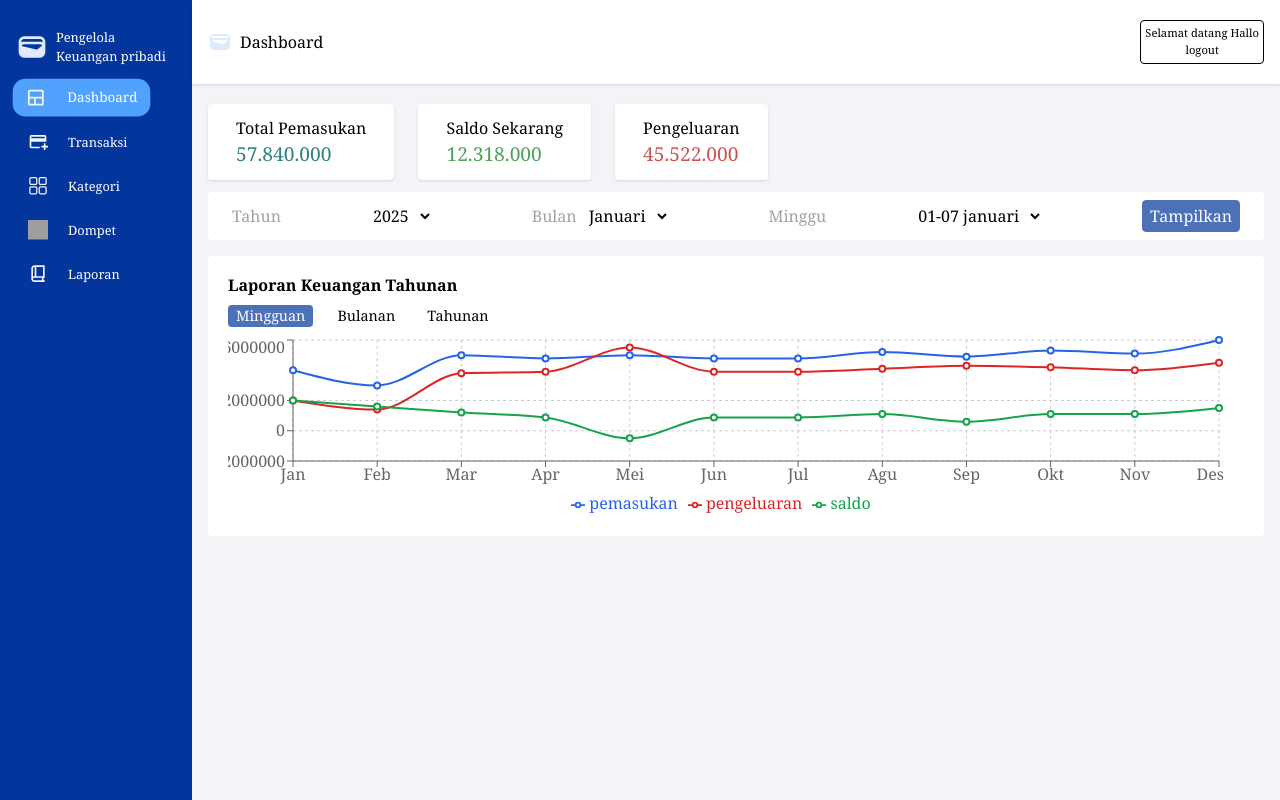
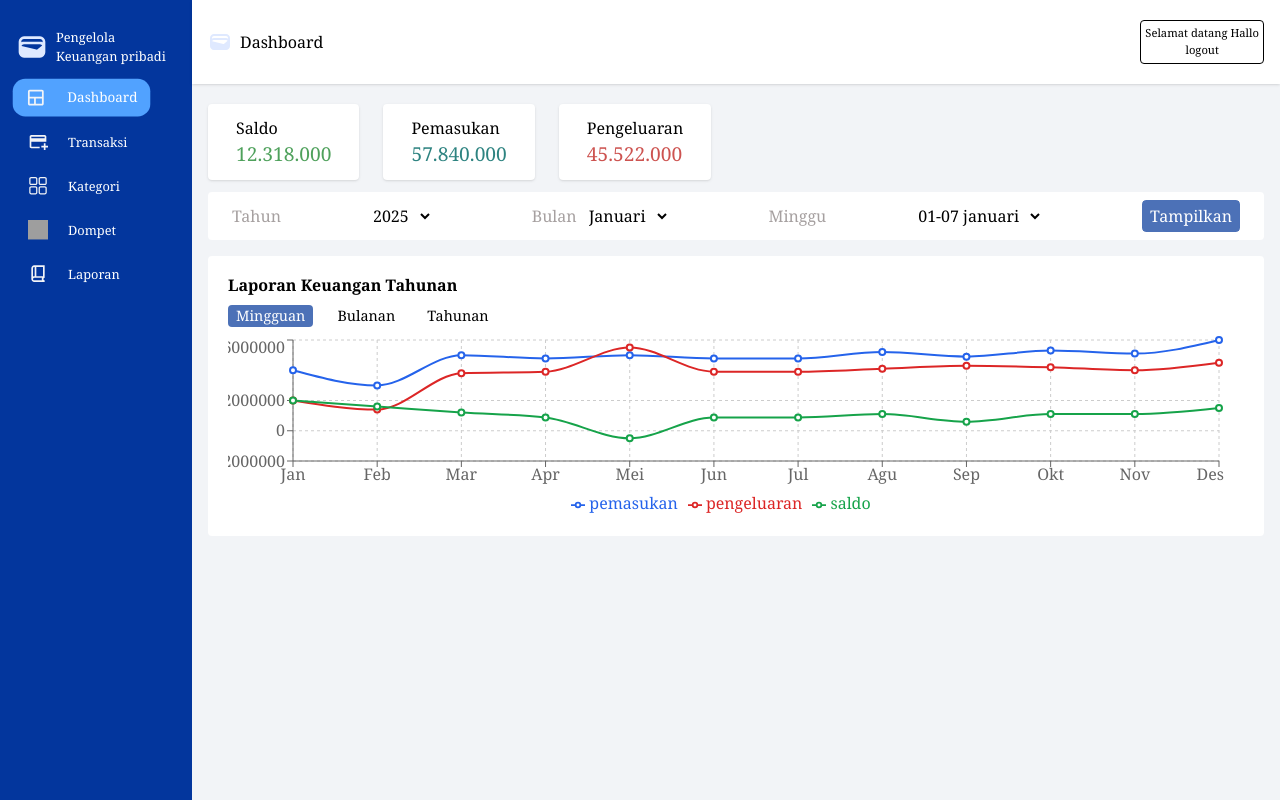
Before and after one commit to bileam/Pengelola-Keuangan, a React (Vite) app: page /dashboard in a window 1280 px wide. Built offline with nearby package versions, Linux system fonts and the light colour scheme; sample sign-in values are in the browser's storage; grey boxes are pictures that could not be loaded.

Commit message:
login,respinsive

```diff
--- a/src/Components/Dashboard/ShowSaldow.jsx
+++ b/src/Components/Dashboard/ShowSaldow.jsx
@@ -16,18 +16,19 @@ const ShowSaldow = ({ data }) => {
       </div> */}
       <div className="flex  flex-wrap  md:flex-nowrap md:flex-row justify-start  gap-2 md:gap-6 ">
         <div className="py-3 md:px-7 px-2  flex flex-col  justify-center  bg-white shadow rounded text-[1rem] hover:scale-105 transition duration-500">
-          <h>Total Pemasukan</h>
+          <h1>Saldo</h1>
+          <h1 className="text-[1.2rem] text-[#4fa15c]">
+            {saldoAkhir.toLocaleString("id-ID")}
+          </h1>
+        </div>
+        <div className="py-3 md:px-7 px-2  flex flex-col  justify-center  bg-white shadow rounded text-[1rem] hover:scale-105 transition duration-500">
+          <h>Pemasukan </h>
           <h1 className="text-[1.2rem] text-[#2d8380]">
             {" "}
             {summary.totalPemasukan.toLocaleString("id-ID")}
           </h1>
         </div>
-        <div className="py-3 md:px-7 px-2  flex flex-col  justify-center  bg-white shadow rounded text-[1rem] hover:scale-105 transition duration-500">
-          <h1>Saldo Sekarang</h1>
-          <h1 className="text-[1.2rem] text-[#4fa15c]">
-            {saldoAkhir.toLocaleString("id-ID")}
-          </h1>
-        </div>
+
         <div className="py-3 md:px-7 px-2  flex flex-col  justify-center  bg-white shadow rounded text-[1rem] hover:scale-105 transition duration-500">
           <h1>Pengeluaran</h1>
           <h1 className="text-[1.2rem] text-[#cd5350]">
--- a/src/Components/Transaksi/SemuaList.jsx
+++ b/src/Components/Transaksi/SemuaList.jsx
@@ -27,9 +27,25 @@ const SemuaList = () => {
           </button>
         </div>
       </div>
+      <div>
+        <div className="text-[0.8rem] md:hidden flex flex-col justify-between px-5">
+          <h1 className="text-[#606475]">Catatan belanja waktu</h1>
+          <div className="flex gap-3 justify-between">
+            <select name="" id="" className="outline-none pr-5">
+              <option value="">tanggal</option>
+            </select>
+            <select name="" id="" className="outline-none pr-5">
+              <option value="">Kategori</option>
+            </select>
+            <button className="px-10 py-1 text-white bg-green-800 rounded cursor-pointer hover:bg-green-700 active:bg-green-900 transform duration-300 transition-colors">
+              Cari
+            </button>
+          </div>
+        </div>
+      </div>
       <div className="px-2 py-5 bg-white rounded ">
         <div className="relative overflow-x-auto bg-neutral-primary-soft shadow-xs rounded-base flex flex-col gap-5">
-          <div className="text-[0.8rem] flex justify-between px-5">
+          <div className="text-[0.8rem] hidden md:flex justify-between px-5">
             <h1 className="text-[#606475]">Catatan belanja waktu</h1>
             <div className="flex gap-3">
               <select name="" id="" className="outline-none px-5">
--- a/src/Pages/Login.jsx
+++ b/src/Pages/Login.jsx
@@ -17,7 +17,7 @@ const Login = () => {
     }
   };
   return (
-    <div className="box">
+    <div className="box px-10 md:px-0">
       <form onSubmit={handleSubmit} action="" className="">
         <h1 className="text-h1 text-center">
           <span>L</span>
```
